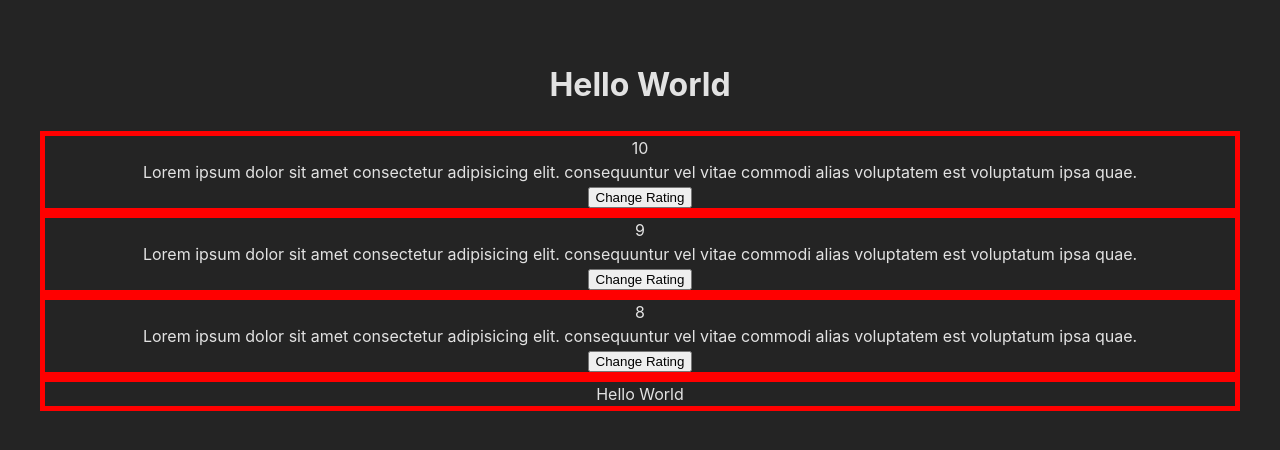
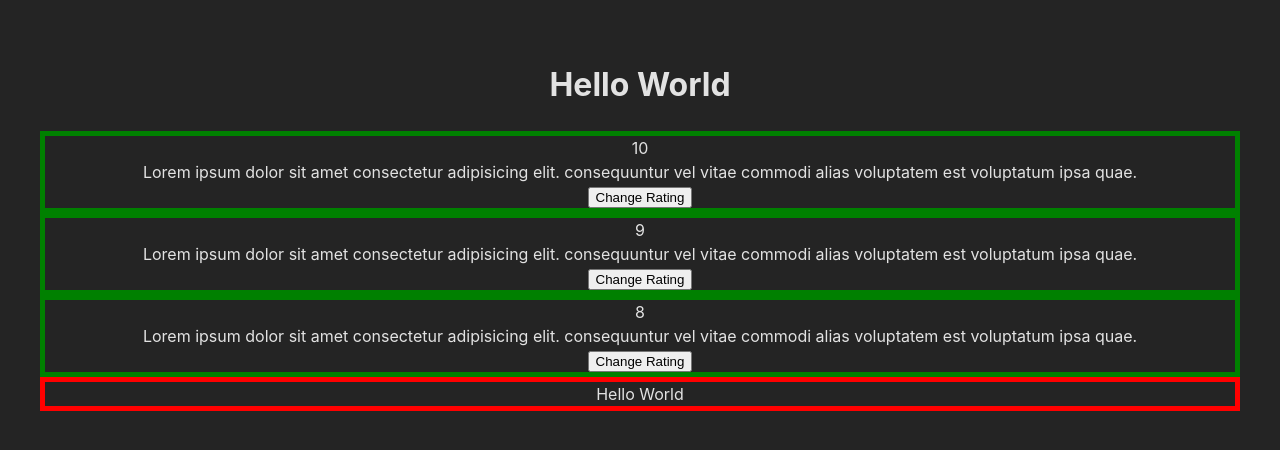
Before and after one commit to codebuster009/Feedback-UI, a React (Vite) app: page / in a window 1280 px wide. Shown: the top 450 px of the page. Built offline with nearby package versions, Linux system fonts and the light colour scheme; the HTML template or start-up script is replaced by a standard one.

Commit message:
Conditional Classes

```diff
--- a/src/App.css
+++ b/src/App.css
@@ -8,3 +8,7 @@
 .card{
   border: 5px solid red;
 }
+
+.card.reverse{
+  border: 5px solid green;
+}
--- a/src/App.jsx
+++ b/src/App.jsx
@@ -14,7 +14,7 @@ function App() {
     {FeedbackData.map((feedback) => {
       return (<FeedbackList key = {feedback.id} feedback={feedback}/>)
     })}
-    <Card>
+    <Card reverse={false}>
     Hello World
     </Card>
     </div>
--- a/src/components/FeedbackList.jsx
+++ b/src/components/FeedbackList.jsx
@@ -2,16 +2,15 @@ import React, { useState } from 'react'
 import Card from "../components/shared/Card"
 
 const FeedbackList = (props) => {
-  console.log(props.feedback)
-    const handleClick = ()  => {
-        setRating((prevState) => prevState === 7 ? 10 : 7)
-    }
     if(!props.feedback || props.feedback.length === 0) {
       return (<p>No feedback yet</p>)
     }
+    const handleClick = ()  => {
+      console.log(1)
+    }
   return (
     <div>
-      <Card>
+      <Card reverse = {true}>
         <div className="num-display">{props.feedback.rating}</div>
         <div className="text-display">{props.feedback.text}</div>
         <button onClick={handleClick}>Change Rating</button>
--- a/src/components/shared/Card.jsx
+++ b/src/components/shared/Card.jsx
@@ -1,6 +1,6 @@
-const Card = ({children}) => {
+const Card = ({children , reverse}) => {
     return (
-        <div className="card">{children}</div>
+        <div className={`card ${reverse && 'reverse'}`}>{children}</div>
     )
 }
 export default Card;
```
